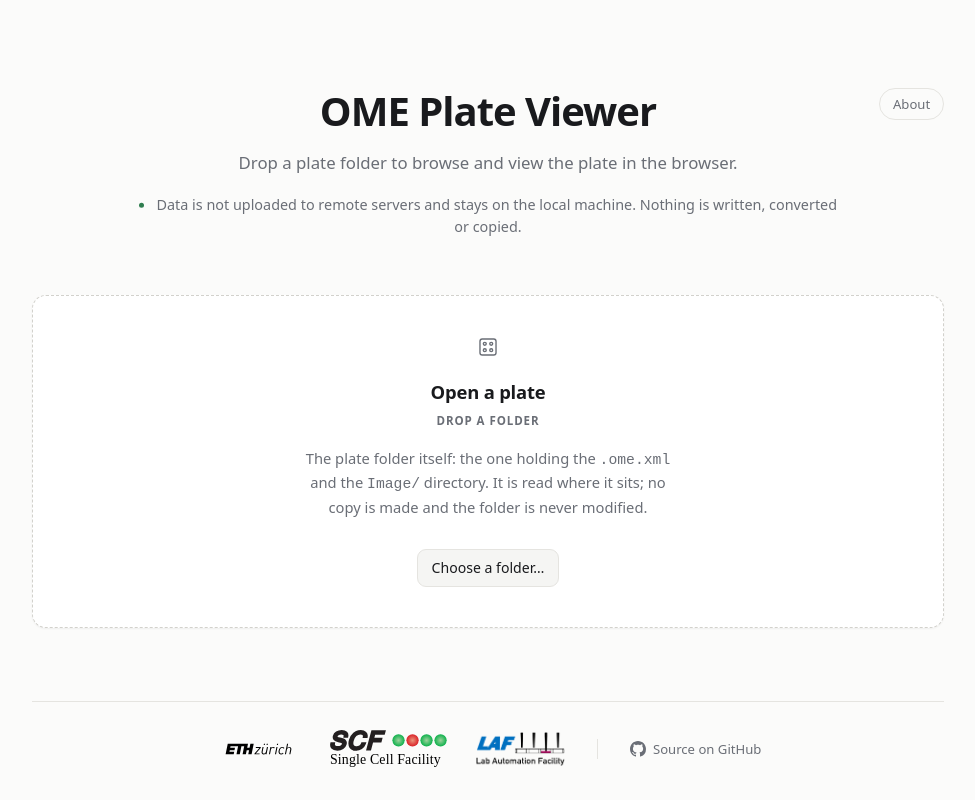
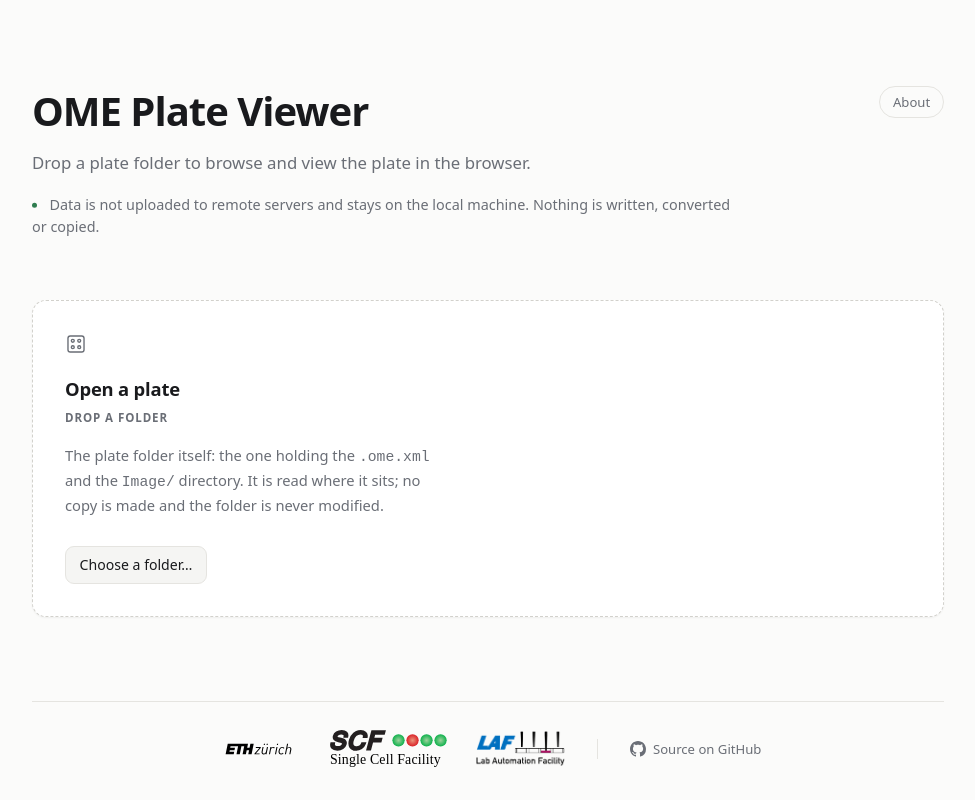
Before and after one commit to bsse-scf/OME-plate-viewer, a website built with Vite: page index.html in a window 1280 px wide. Shown: the whole page, without its empty margins (152-1127 px from the left). Built offline with nearby package versions, Linux system fonts and the light colour scheme.

Commit message:
Left align

```diff
--- a/src/ui/styles.css
+++ b/src/ui/styles.css
@@ -119,17 +119,11 @@ main {
 
 /* --------------------------------------------------------------- masthead */
 
-/*
- * Centred, like everything below it. The About control is taken out of the
- * flow so the title centres on the page rather than on what is left of it.
- */
-.masthead { text-align: center; }
-
 .masthead-row {
-  position: relative;
   display: flex;
-  justify-content: center;
-  padding: 0 5rem;
+  align-items: flex-start;
+  justify-content: space-between;
+  gap: 1rem;
 }
 
 .masthead h1 {
@@ -141,7 +135,7 @@ main {
 }
 
 .tagline {
-  margin: 0 auto;
+  margin: 0;
   max-width: 44rem;
   font-size: 1.05rem;
   color: var(--text-muted);
@@ -153,7 +147,7 @@ main {
  * one spot of colour — a 5px dot, and nothing else.
  */
 .assurance {
-  margin: 1.1rem auto 0;
+  margin: 1.1rem 0 0;
   max-width: 44rem;
   font-size: 0.9rem;
   color: var(--text-muted);
@@ -182,12 +176,9 @@ main {
 .dropzone {
   display: flex;
   flex-direction: column;
-  /* Centred: the card is a target, and a target reads as one when it is
-     symmetrical. */
-  align-items: center;
-  text-align: center;
+  align-items: flex-start;
   gap: 0.35rem;
-  padding: 2.5rem 2rem;
+  padding: 2rem;
   background: var(--surface);
   border: 1px dashed var(--border-strong);
   border-radius: var(--radius);
@@ -224,7 +215,7 @@ main {
 }
 
 .dropzone-body {
-  margin: 0.7rem auto 1.5rem;
+  margin: 0.7rem 0 1.5rem;
   max-width: 46ch;
   font-size: 0.92rem;
   color: var(--text-muted);
@@ -238,9 +229,8 @@ main {
  * the one thing the page is for.
  */
 .about-button {
-  position: absolute;
-  top: 0.5rem;
-  right: 0;
+  flex: none;
+  margin-top: 0.4rem;
   padding: 0.3rem 0.8rem;
   font: inherit;
   font-size: 0.82rem;
@@ -429,7 +419,6 @@ main {
 
 .status {
   padding: 1.25rem 1.35rem;
-  text-align: center;
   background: var(--surface);
   border: 1px solid var(--border);
   border-radius: var(--radius);
@@ -459,10 +448,8 @@ main {
   overflow: hidden;
 }
 
-/* Diagnostics read as a list, so they stay ranged left. */
 .notes li {
   padding: 0.5rem 0.75rem;
-  text-align: left;
   background: var(--surface-sunken);
   font-size: 0.86rem;
   color: var(--text-muted);
@@ -471,7 +458,6 @@ main {
 .actions {
   display: flex;
   flex-wrap: wrap;
-  justify-content: center;
   gap: 0.5rem;
   margin-top: 1.35rem;
 }
@@ -494,10 +480,6 @@ main {
   gap: 0.5rem 1rem;
 }
 
-/* The plate is the centre of gravity once a measurement is open, so the card
-   composes around it rather than stacking against its left edge. */
-.dataset { text-align: center; }
-.dataset-head { text-align: left; }
 
 .dataset-head h2 { margin: 0; font-size: 1.05rem; font-weight: 600; letter-spacing: -0.01em; }
 
@@ -505,7 +487,6 @@ main {
 .facts {
   display: flex;
   flex-wrap: wrap;
-  justify-content: center;
   gap: 0.35rem 1.75rem;
   margin: 0.9rem 0 0;
   padding: 0;
@@ -519,7 +500,6 @@ main {
 .channel-swatches {
   display: flex;
   flex-wrap: wrap;
-  justify-content: center;
   gap: 0.4rem 0.9rem;
   margin-top: 0.9rem;
 }
@@ -542,12 +522,7 @@ main {
 
 /* -------------------------------------------------------------- plate map */
 
-.plate-map {
-  margin-top: 1.35rem;
-  display: flex;
-  flex-direction: column;
-  align-items: center;
-}
+.plate-map { margin-top: 1.35rem; }
 
 .plate-legend {
   margin: 0 0 0.7rem;
@@ -655,12 +630,6 @@ main {
 .repo-link:hover { color: var(--accent); }
 .repo-link svg { flex: none; }
 
-@media (max-width: 620px) {
-  /* No room for the title and the control side by side; stack them. */
-  .masthead-row { flex-direction: column-reverse; align-items: center; padding: 0; gap: 0.75rem; }
-  .about-button { position: static; }
-}
-
 @media (max-width: 760px) {
   .site-footer { gap: 1.25rem; }
 
```
